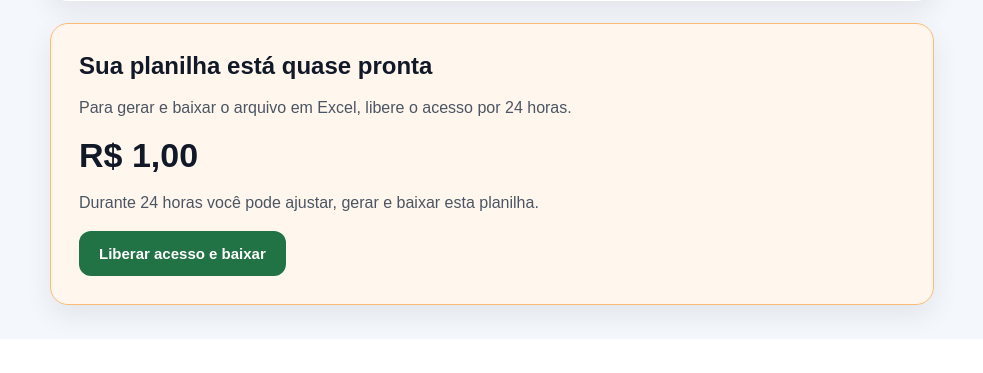
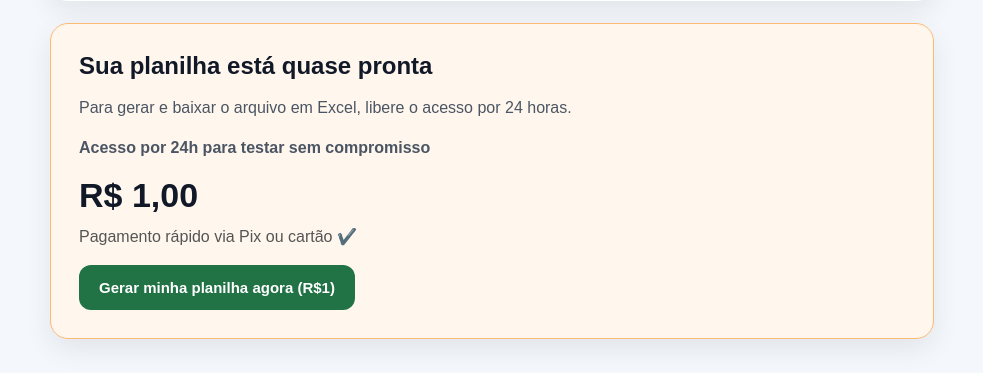
Before and after one commit to alessandronossa-lgtm/alessandronossa-lgtm, a Flask app: template templates/projeto.html in a window 1280 px wide. Shown: the part 736-1109 px from the top of the page, without its empty margins (148-1131 px from the left). Before the commit the page ends 1069 px from the top, so only its background shows below. Run offline with Flask 3, Linux system fonts and the light colour scheme; the template is opened without the code that fills it, so the values that code supplies are empty; parts of the project's set-up code (start-up, migrations or seed data) failed here and were passed over.

Commit message:
Update projeto.html

```diff
--- a/templates/projeto.html
+++ b/templates/projeto.html
@@ -236,6 +236,7 @@
 
     {% else %}
 
+
 <div class="card pay-card">
   <h2>Sua planilha está quase pronta</h2>
 
@@ -243,18 +244,23 @@
     Para gerar e baixar o arquivo em Excel, libere o acesso por 24 horas.
   </p>
 
+  <p style="font-weight:bold;">
+    Acesso por 24h para testar sem compromisso
+  </p>
+
   <div class="price">R$ 1,00</div>
 
-        <p>
-          Durante 24 horas você pode ajustar, gerar e baixar esta planilha.
+  <p style="margin-top:10px; color:#555;">
+    Pagamento rápido via Pix ou cartão ✔️
   </p>
 
-        <form method="POST" action="/projeto/{{ projeto.id }}/comprar_diaria">
+  <form method="POST" action="/projeto/{{ projeto.id }}/comprar_diaria" target="_blank">
     <button class="btn-primary" type="submit">
-            Liberar acesso e baixar
+      Gerar minha planilha agora (R$1)
     </button>
   </form>
 </div>
+
 
     {% endif %}
 
```
Lines whose indentation alone changed are shown as unchanged.
